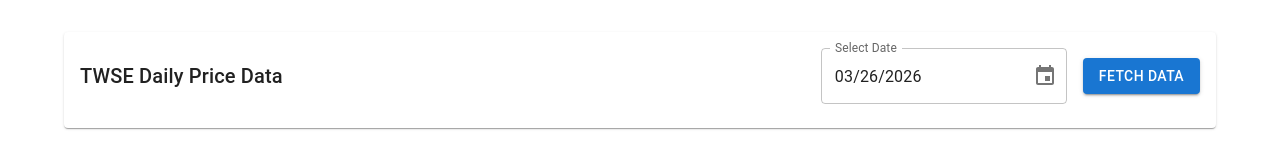
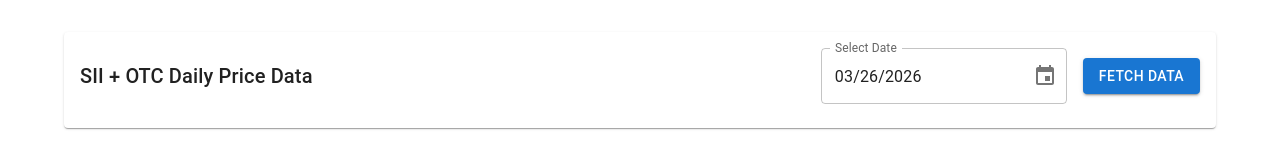
Before and after one commit to Chocomilkteaa/Stock, a React (Vite) app in the folder app/: page / in a window 1280 px wide. Shown: the top 160 px of the page. Built offline with nearby package versions, Linux system fonts and the light colour scheme.

Commit message:
feat(App): update title for DailyPriceBlock to reflect correct data source

```diff
--- a/app/src/App.tsx
+++ b/app/src/App.tsx
@@ -15,7 +15,7 @@
 
   return (
     <DailyPriceBlock
-      title="TWSE Daily Price Data"
+      title="SII + OTC Daily Price Data"
       selectedDate={selectedDate}
       handleChangeDate={handleChangeDate}
       data={dailyPriceData}
```
